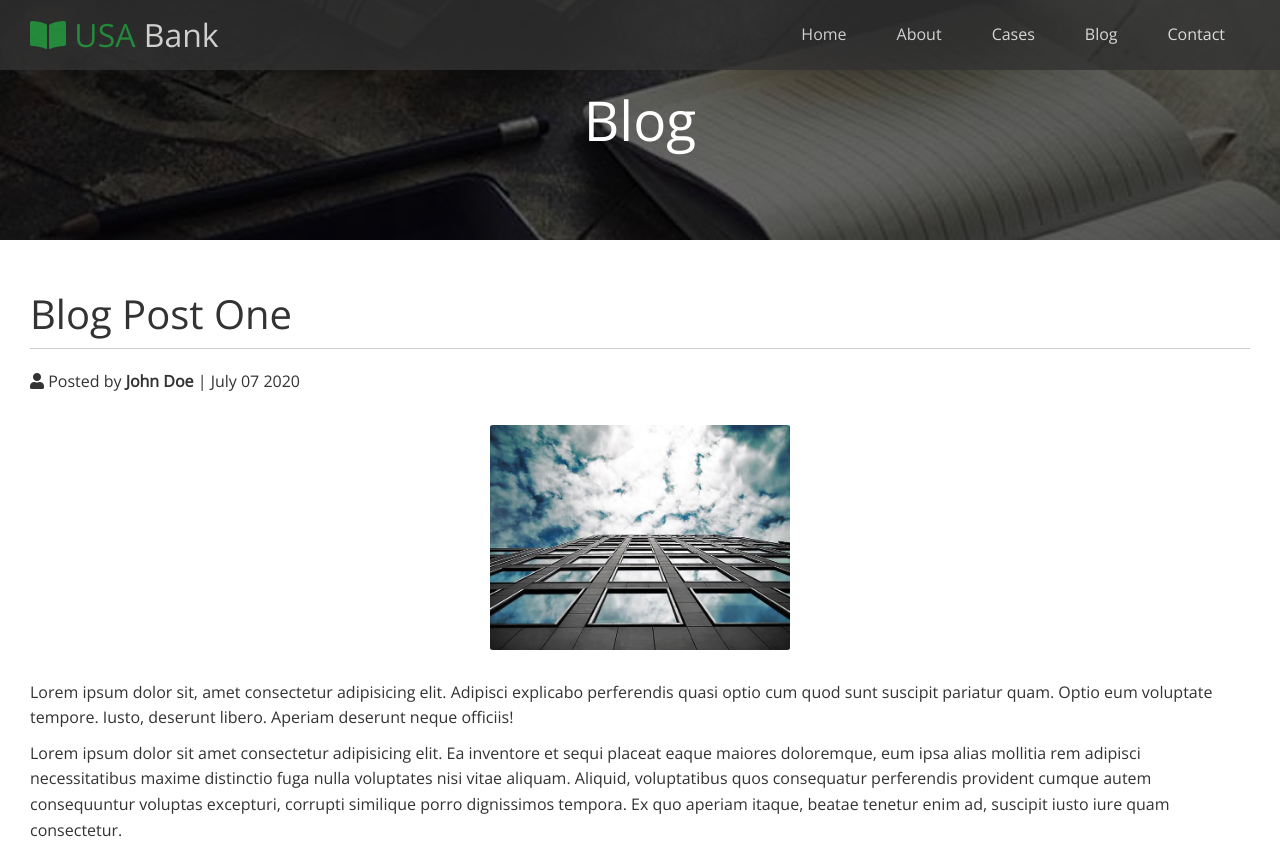
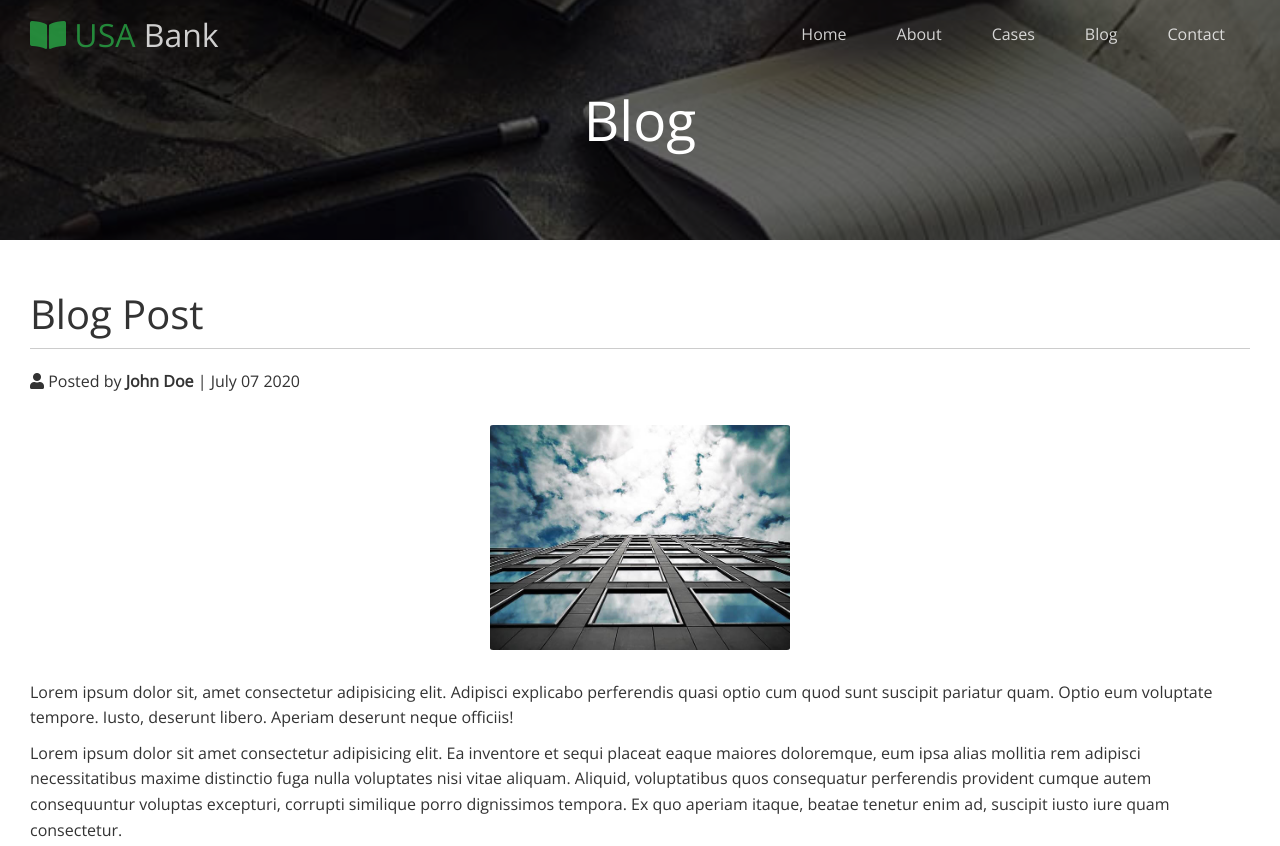
Before and after one commit to rileylitchfield/usa-bank, a plain HTML site: page post.html in a window 1280 px wide. Shown: the top 846 px of the page. Drawn offline with nearby package versions, Linux system fonts and the light colour scheme.

Commit message:
Added lightbox and navbar animation

```diff
--- a/css/style.css
+++ b/css/style.css
@@ -48,6 +48,11 @@ img {
   position: fixed;
   top: 0px;
   padding: 0 30px;
+  transition: 0.5s ease-in;
+}
+
+.navbar.top {
+  background: transparent;
 }
 
 .navbar a {
--- a/post.html
+++ b/post.html
@@ -1,16 +1,20 @@
 <!DOCTYPE html>
 <html lang="en">
+
 <head>
   <meta charset="UTF-8">
   <meta name="viewport" content="width=device-width, initial-scale=1.0">
-  <link rel="stylesheet" href="https://cdnjs.cloudflare.com/ajax/libs/font-awesome/5.13.1/css/all.min.css" integrity="sha512-xA6Hp6oezhjd6LiLZynuukm80f8BoZ3OpcEYaqKoCV3HKQDrYjDE1Gu8ocxgxoXmwmSzM4iqPvCsOkQNiu41GA==" crossorigin="anonymous" />
+  <link rel="stylesheet" href="https://cdnjs.cloudflare.com/ajax/libs/font-awesome/5.13.1/css/all.min.css"
+    integrity="sha512-xA6Hp6oezhjd6LiLZynuukm80f8BoZ3OpcEYaqKoCV3HKQDrYjDE1Gu8ocxgxoXmwmSzM4iqPvCsOkQNiu41GA=="
+    crossorigin="anonymous" />
   <link rel="stylesheet" href="css/utilities.css">
   <link rel="stylesheet" href="css/style.css">
   <title>Post One</title>
 </head>
+
 <body id="home">
   <header class="hero blog">
-    <div id="navbar" class="navbar">
+    <div id="navbar" class="navbar top">
       <h1 class="logo">
         <span class="text-primary"><i class="fas fa-book-open"></i> USA</span> Bank
       </h1>
@@ -32,14 +36,23 @@
 
   <main>
     <section class="post">
-        <h2>Blog Post One</h2>
+      <h2>Blog Post</h2>
       <p class="meta">
         <i class="fas fa-user"></i> Posted by <strong>John Doe</strong> | July 07 2020
       </p>
       <img src="img/blog/blog1.jpg" alt="">
-          <p>Lorem ipsum dolor sit, amet consectetur adipisicing elit. Adipisci explicabo perferendis quasi optio cum quod sunt suscipit pariatur quam. Optio eum voluptate tempore. Iusto, deserunt libero. Aperiam deserunt neque officiis!</p>
-          <p>Lorem ipsum dolor sit amet consectetur adipisicing elit. Ea inventore et sequi placeat eaque maiores doloremque, eum ipsa alias mollitia rem adipisci necessitatibus maxime distinctio fuga nulla voluptates nisi vitae aliquam. Aliquid, voluptatibus quos consequatur perferendis provident cumque autem consequuntur voluptas excepturi, corrupti similique porro dignissimos tempora. Ex quo aperiam itaque, beatae tenetur enim ad, suscipit iusto iure quam consectetur.</p>
-          <p>Lorem ipsum dolor, sit amet consectetur adipisicing elit. Iure quam vel ullam, aut quis omnis, enim nihil provident temporibus doloribus, iste voluptatibus maiores. Asperiores repellendus aspernatur maiores, eveniet tempore voluptatem vel nobis consectetur fugiat libero quod magni architecto unde. Est iste eos provident facere velit tempora dolor cum atque aliquam.</p>
+      <p>Lorem ipsum dolor sit, amet consectetur adipisicing elit. Adipisci explicabo perferendis quasi optio cum quod
+        sunt suscipit pariatur quam. Optio eum voluptate tempore. Iusto, deserunt libero. Aperiam deserunt neque
+        officiis!</p>
+      <p>Lorem ipsum dolor sit amet consectetur adipisicing elit. Ea inventore et sequi placeat eaque maiores
+        doloremque, eum ipsa alias mollitia rem adipisci necessitatibus maxime distinctio fuga nulla voluptates nisi
+        vitae aliquam. Aliquid, voluptatibus quos consequatur perferendis provident cumque autem consequuntur voluptas
+        excepturi, corrupti similique porro dignissimos tempora. Ex quo aperiam itaque, beatae tenetur enim ad, suscipit
+        iusto iure quam consectetur.</p>
+      <p>Lorem ipsum dolor, sit amet consectetur adipisicing elit. Iure quam vel ullam, aut quis omnis, enim nihil
+        provident temporibus doloribus, iste voluptatibus maiores. Asperiores repellendus aspernatur maiores, eveniet
+        tempore voluptatem vel nobis consectetur fugiat libero quod magni architecto unde. Est iste eos provident facere
+        velit tempora dolor cum atque aliquam.</p>
     </section>
   </main>
 
@@ -52,5 +65,28 @@
     </div>
     <p>Copyright &copy; 2020 - USA Bank</p>
   </footer>
+
+  <script>
+    const navbar = document.getElementById('navbar');
+    let scrolled = false;
+
+    window.onscroll = function () {
+      if (window.pageYOffset > 100) {
+        navbar.classList.remove('top');
+        if (!scrolled) {
+          navbar.style.transform = 'translateY(-70px)';
+        }
+        setTimeout(function () {
+          navbar.style.transform = 'translateY(0)';
+          scrolled = true;
+        }, 200);
+      } else {
+        navbar.classList.add('top');
+        scrolled = false;
+      }
+    };
+  </script>
+
 </body>
+
 </html>
```
Also changed, not shown: blog.html (+38 -5 lines), index.html (+83 -4 lines), css/lightbox.min.css (added), favicon.ico (added), images/close.png (added), images/loading.gif (added), images/next.png (added), images/prev.png (added), img/favicon.png (deleted), js/lightbox.min.js (added). Lines whose indentation alone changed are shown as unchanged.
